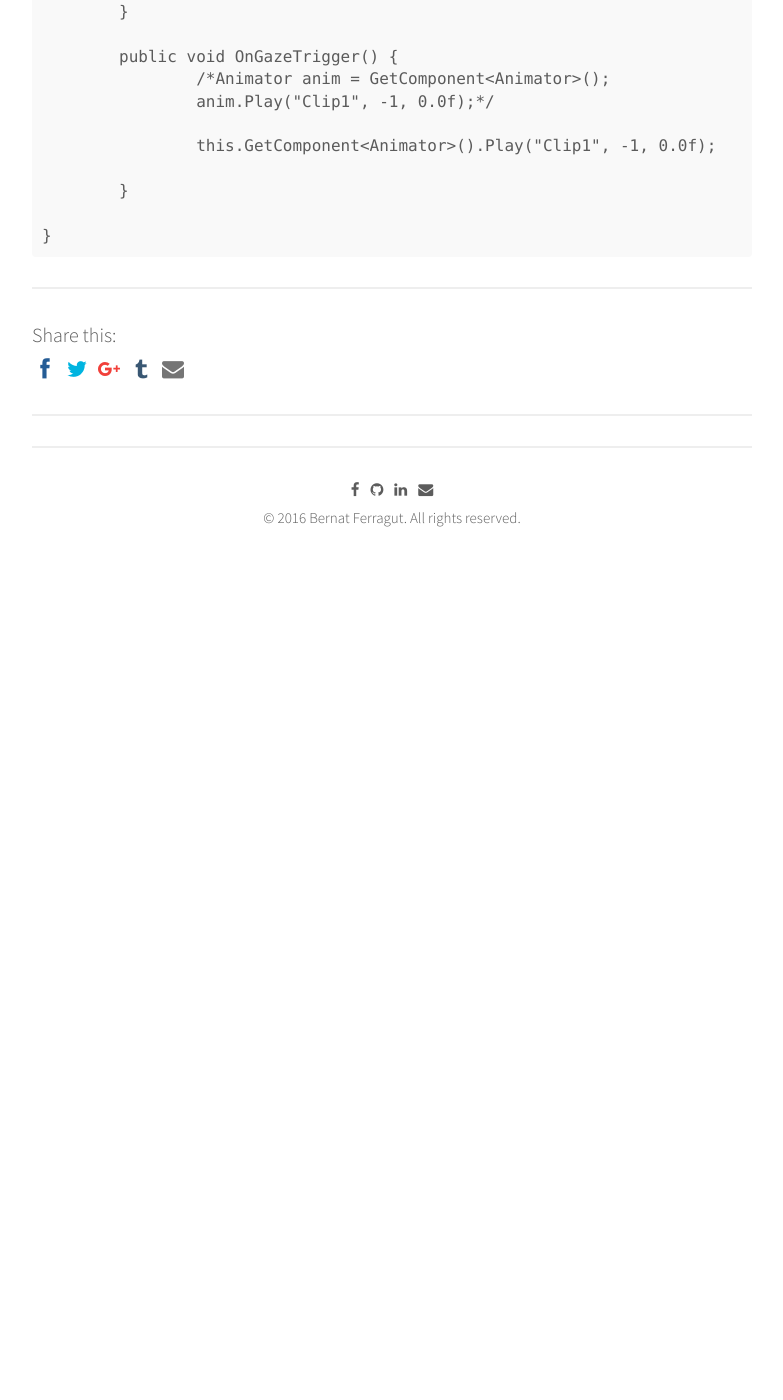
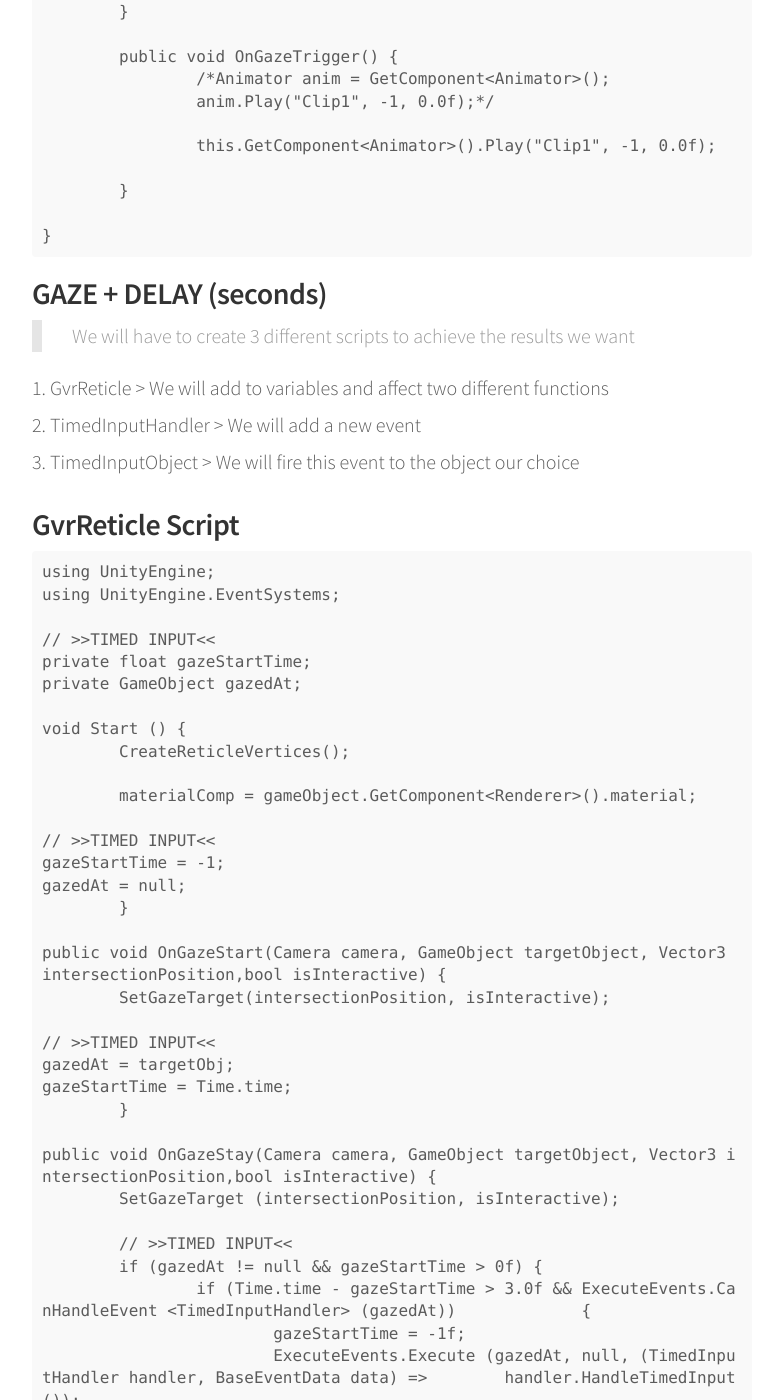
Before and after one commit to bernatferragut/FutureWeb-blog, a Jekyll site: the page built from _posts/17-11-16-VR-Interaction-Part2.md, in a window 1280 px wide and 1400 px high, scrolled down 1932 px. Shown: the whole window, without its empty margins (248-1031 px from the left). Built offline with Jekyll 4.4.1, drawn with Linux system fonts in a browser that asks for light colours; nearby versions of some CDN libraries; comment, search, counter and statistics services are not loaded; before the commit the page ends 2562 px from its top, so only the background shows below that; some of the changed text lies outside the part shown.

Commit message:
Update 17-11-16-VR-Interaction-Part2.md
GvrReticle Script update for GAZE + DELAY

```diff
--- a/_posts/17-11-16-VR-Interaction-Part2.md
+++ b/_posts/17-11-16-VR-Interaction-Part2.md
@@ -70,3 +70,50 @@ Here as an example the code to change the color of a cube on Enter/Exit and Play
 		}
 
 	}
+
+### GAZE + DELAY (seconds)
+
+> We will have to create 3 different scripts to achieve the results we want
+
+1. GvrReticle > We will add to variables and affect two different functions
+2. TimedInputHandler > We will add a new event
+3. TimedInputObject > We will fire this event to the object our choice
+
+### GvrReticle Script
+
+	using UnityEngine;
+	using UnityEngine.EventSystems;
+
+	// >>TIMED INPUT<<
+	private float gazeStartTime;
+	private GameObject gazedAt;
+
+	void Start () {
+    	CreateReticleVertices();
+
+    	materialComp = gameObject.GetComponent<Renderer>().material;
+
+	// >>TIMED INPUT<<
+	gazeStartTime = -1;
+	gazedAt = null;
+  	}
+
+	public void OnGazeStart(Camera camera, GameObject targetObject, Vector3 intersectionPosition,bool isInteractive) {
+    	SetGazeTarget(intersectionPosition, isInteractive);
+
+	// >>TIMED INPUT<<
+	gazedAt = targetObj;
+	gazeStartTime = Time.time;
+    	}
+
+	public void OnGazeStay(Camera camera, GameObject targetObject, Vector3 intersectionPosition,bool isInteractive) {
+		SetGazeTarget (intersectionPosition, isInteractive);
+
+		// >>TIMED INPUT<<
+		if (gazedAt != null && gazeStartTime > 0f) {
+			if (Time.time - gazeStartTime > 3.0f && ExecuteEvents.CanHandleEvent <TimedInputHandler> (gazedAt)) 		{
+				gazeStartTime = -1f;
+				ExecuteEvents.Execute (gazedAt, null, (TimedInputHandler handler, BaseEventData data) => 	handler.HandleTimedInput ());
+			}
+		}
+	}
```
